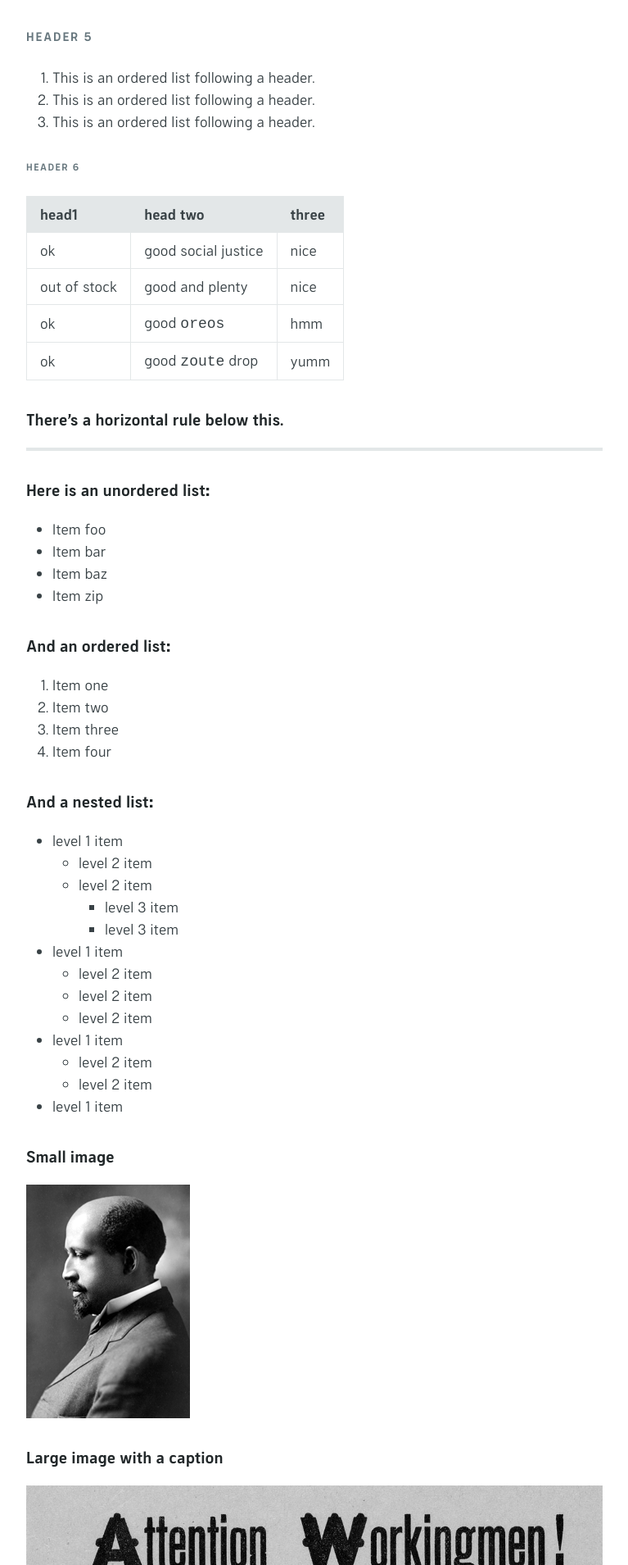
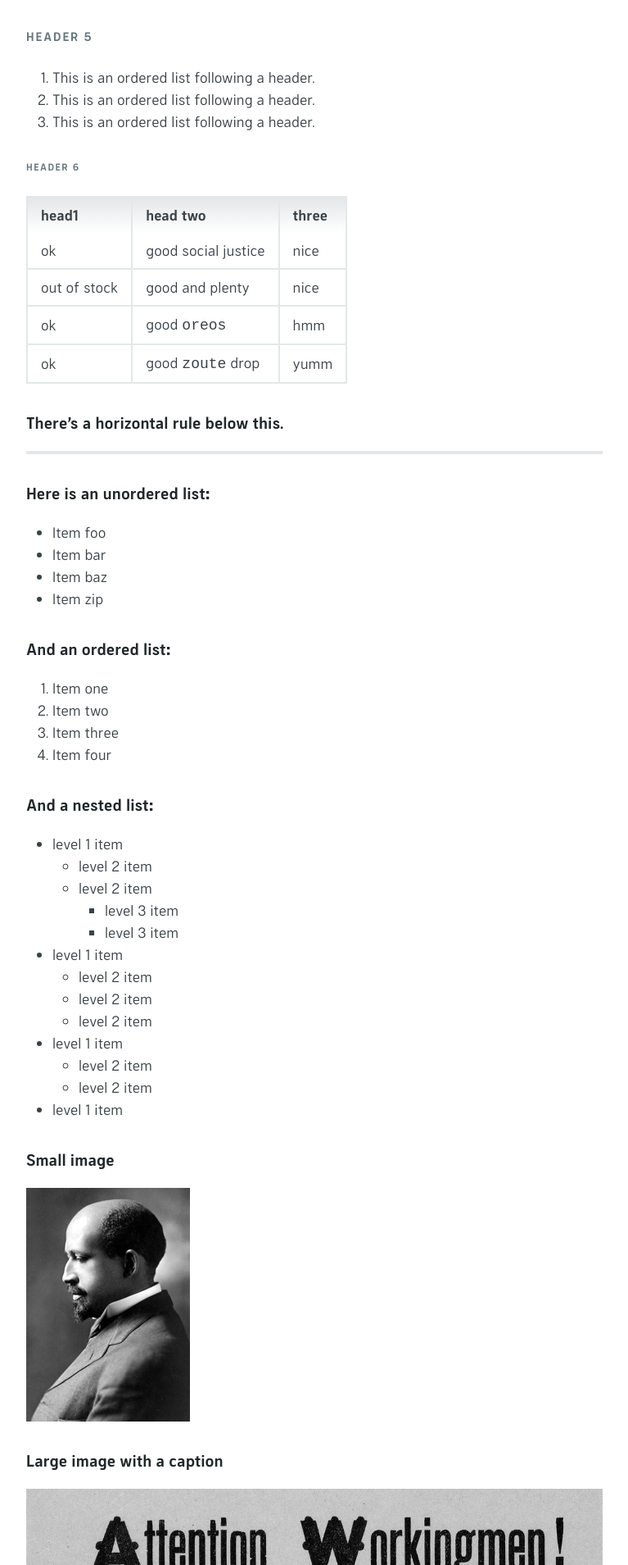
Before and after one commit to ChicagoDSA/haymarket, a Jekyll site: the page built from _homepage/en/index.md, in a window 1280 px wide. Shown: the part 1780-3689 px from the top of the page at 82% size, without its empty margins (256-1023 px from the left). Built offline with Jekyll 4.4.1, drawn with Linux system fonts in a browser that asks for light colours; nearby versions of some CDN libraries; some web fonts are replaced; our own code applies the rules of GitHub Pages for plain Markdown files; library files that are not in the unit come from our copies; the repository's description, which GitHub fills in, is left out.

Commit message:
updated table style to match note

```diff
--- a/_sass/jekyll-theme-haymarket.scss
+++ b/_sass/jekyll-theme-haymarket.scss
@@ -432,6 +432,13 @@
 	padding-bottom: 2rem;
 	word-wrap: break-word;
 
+	table,
+	th,
+	td,
+	.note {
+		border: 2px solid $border-color;
+	}
+
 	ul,
 	ol {
 		margin-top: 0;
@@ -454,8 +461,6 @@
 	}
 
 	table {
-		display: block;
-		width: 100%;
 		margin-top: 1rem;
 		margin-bottom: 2rem;
 		overflow: auto;
@@ -463,15 +468,19 @@
 		word-break: keep-all; // For Firefox to horizontally scroll wider tables.
 		-webkit-overflow-scrolling: touch;
 
-		th {
-			font-weight: bold;
-			background-color: $border-color;
-		}
-
 		th,
 		td {
 			padding: .5rem 1rem;
-			border: 1px solid $border-color;
+		}
+
+		th {
+			font-weight: bold;
+			background-image: linear-gradient(-180deg, $border-color, $white 100%);
+			border-bottom: 0;
+		}
+
+		tr:first-child td {
+			border-top: 0;
 		}
 	}
 
@@ -708,7 +717,6 @@
 		width: 100%;
 		margin: 2rem 0 1rem 0;
 		padding: 1rem;
-		border: 2px solid $border-color;
 		background-image: linear-gradient(-180deg, $border-color, $white 60%);
 
 		> :first-child {
```
